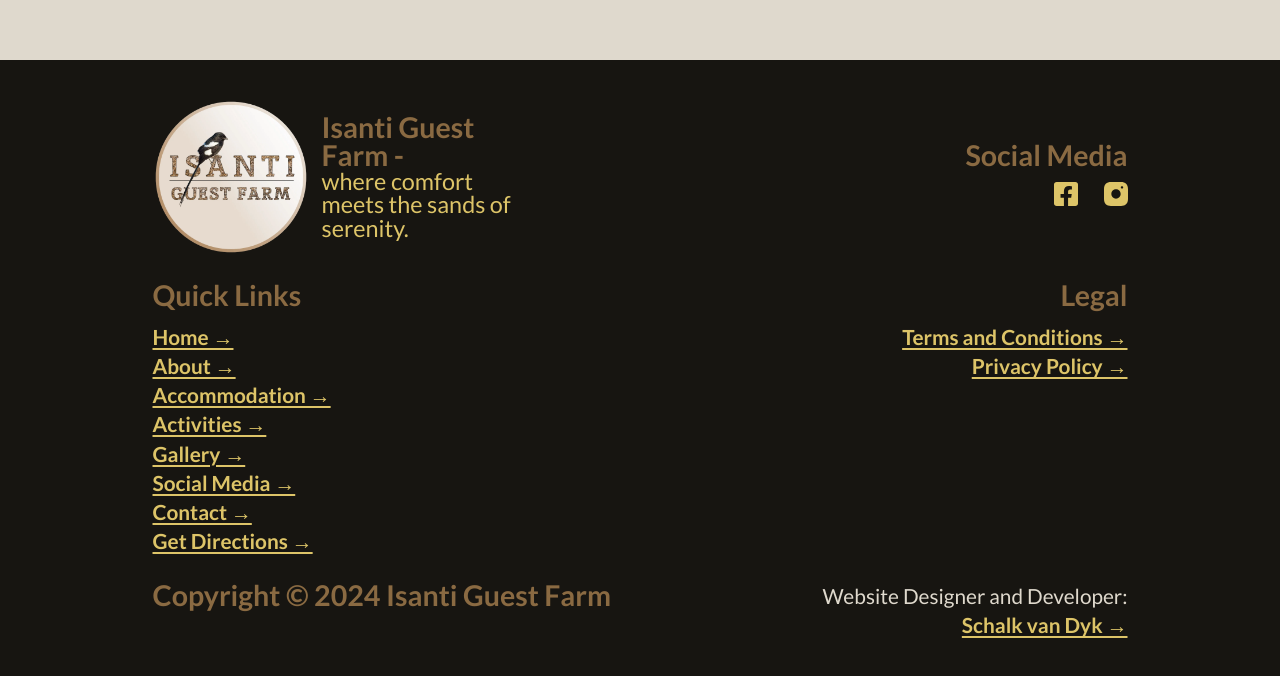
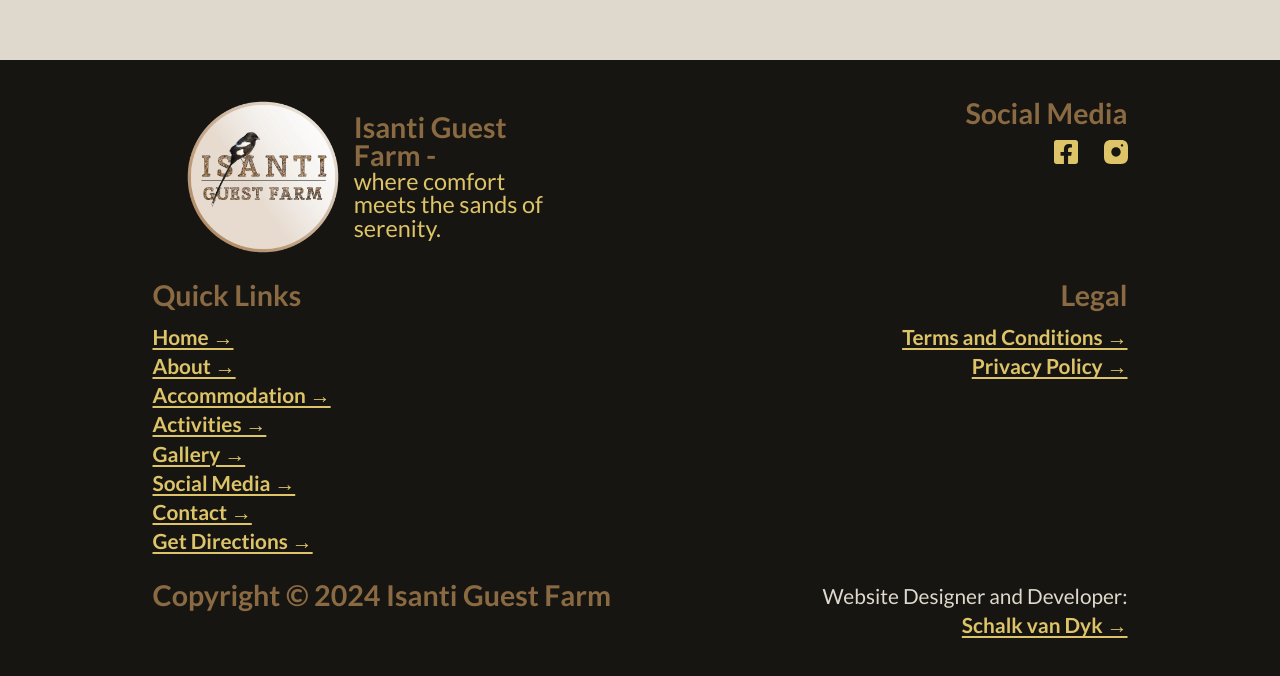
Before and after one commit to SVDwebtech/witkopGuestFarmWebsite048, a website: page index.html in a window 1280 px wide. Shown: the part 8039-8715 px from the top of the page. Drawn offline with Linux system fonts and the light colour scheme; a script that the page names is missing; a web font is replaced by a local one.

Commit message:
fix footer figure and socialMedia align-items layout

```diff
--- a/sass/layout/_footer.scss
+++ b/sass/layout/_footer.scss
@@ -7,6 +7,10 @@
       &__logoAndSocialContainer {
             @include displayFlexColumn;
             gap: 2rem;
+
+            a {
+                  @include displayFlexColumn;
+            }
       }
       &__figure {
             width: 85%;
@@ -56,6 +60,7 @@
             &__logoAndSocialContainer {
                   @include displayFlexRow;
                   justify-content: space-between;
+                  align-items: flex-start;
                   gap: 7rem;
                   width: min(100%, 75rem);
             }
```
Also changed, not shown: css/styles.css.
